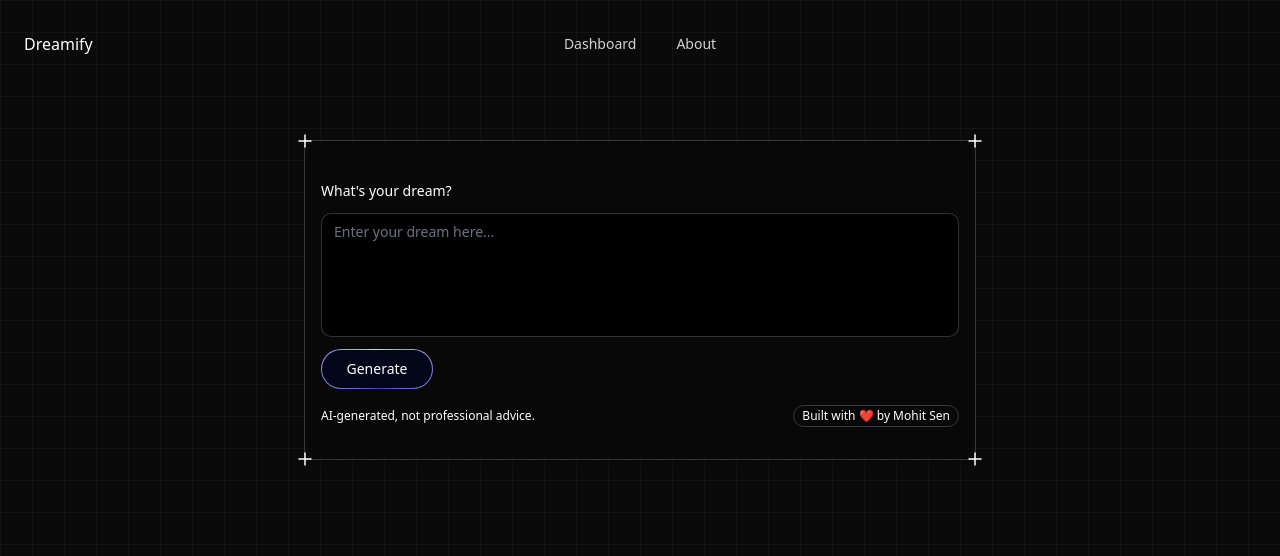
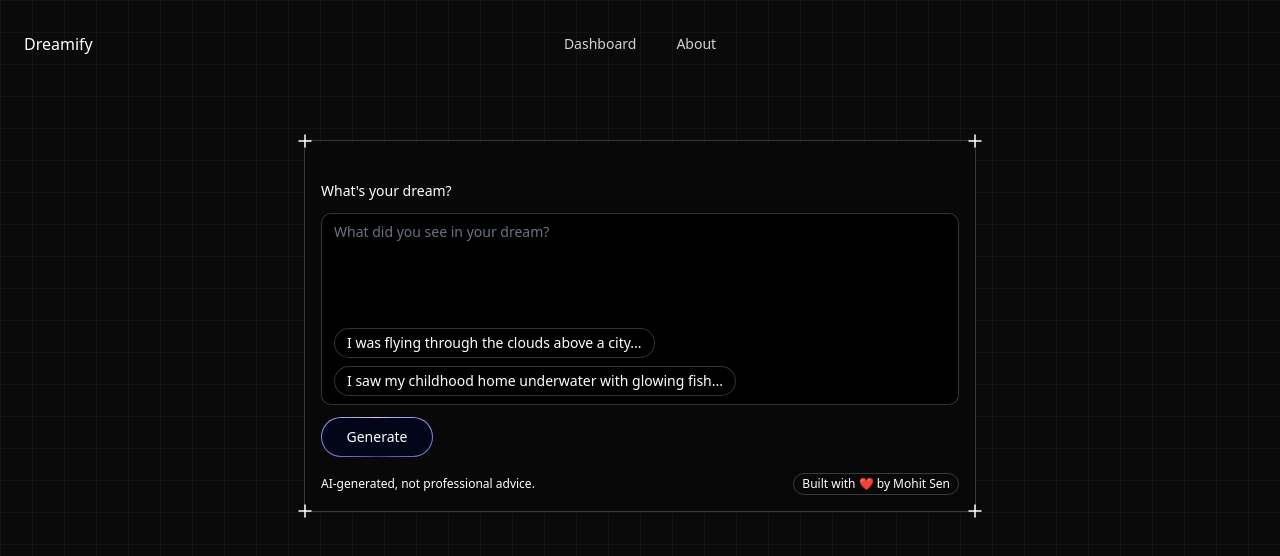
Before and after one commit to immohitsen/Dreamify, a Next.js app: page /Dashboard in a window 1280 px wide. Shown: the top 556 px of the page. Built offline with nearby package versions, Linux system fonts and the light colour scheme.

Commit message:
final touch

```diff
--- a/src/app/Dashboard/page.tsx
+++ b/src/app/Dashboard/page.tsx
@@ -4,15 +4,25 @@ import React from "react";
 import { useState } from "react";
 import { Icon } from "@/components/ui/evervault-card";
 import { TextGenerateEffect } from "@/components/ui/text-generate-effect";
+import { CirclePlus } from "lucide-react";
 
 export default function Dashboard() {
   const [dream, setDream] = useState("");
   const [response, setResponse] = useState("");
   const [loading, setLoading] = useState(false);
+  const [suggestions, setSuggestions] = useState<string[]>([
+    "I was flying through the clouds above a city...",
+    "I saw my childhood home underwater with glowing fish...",
+  ]);
+
+  const handleSuggestionClick = (text: string) => {
+    setDream(text);
+  };
 
   const handleSubmit = async () => {
     if (!dream.trim()) return;
     setLoading(true);
+    setSuggestions([]);
     setResponse("");
     const res = await fetch("/api/dream", {
       method: "POST",
@@ -69,9 +79,36 @@ export default function Dashboard() {
                   }, 0);
                 }
               }}
-              placeholder="Enter your dream here..."
+              placeholder="What did you see in your dream?"
               className="w-full resize-none bg-transparent outline-none text-black dark:text-white placeholder:text-gray-400 dark:placeholder:text-gray-500 text-sm pr-8"
             />
+            {/* Reset Icon Button */}
+            { response && <button
+              className="absolute bottom-2 right-2 text-gray-500 hover:text-black dark:hover:text-white transition"
+              onClick={() => {
+                setDream("");
+                setResponse("");
+                setSuggestions([
+                  "I was flying through the clouds above a city...",
+                  "I saw my childhood home underwater with glowing fish...",
+                ]);
+              }}
+            >
+              <CirclePlus size={18} />
+            </button>}
+
+            {/* Suggestions */}
+            <div className="flex gap-2 flex-wrap">
+              {suggestions.map((text, index) => (
+                <button
+                  key={index}
+                  onClick={() => handleSuggestionClick(text)}
+                  className="text-xs md:text-sm bg-white/20 dark:bg-black/30 text-black dark:text-white border border-black/10 dark:border-white/20 px-3 py-1 rounded-full hover:bg-white/40 dark:hover:bg-white/10 transition-all duration-200 backdrop-blur-sm"
+                >
+                  {text}
+                </button>
+              ))}
+            </div>
             {loading ? (
               <div className="absolute bottom-2 right-2 w-5 h-5 border-2 border-t-transparent border-gray-500 dark:border-gray-300 rounded-full animate-spin" />
             ) : (
```
